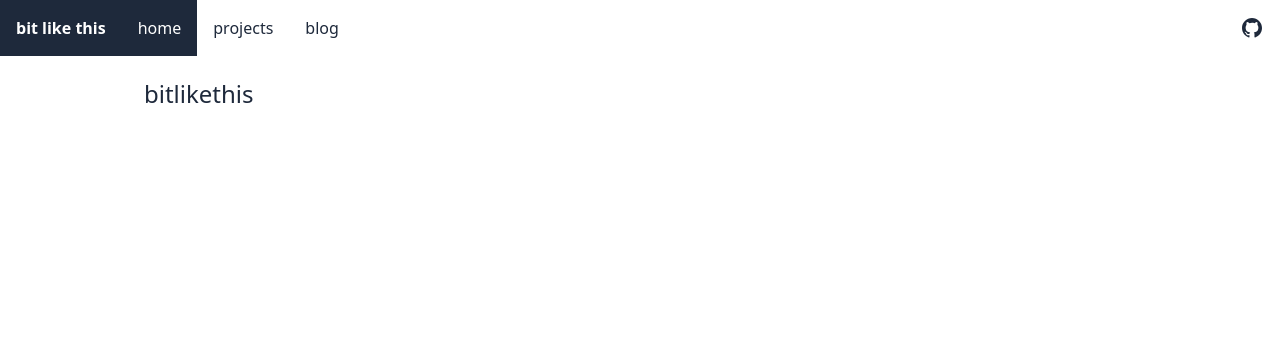
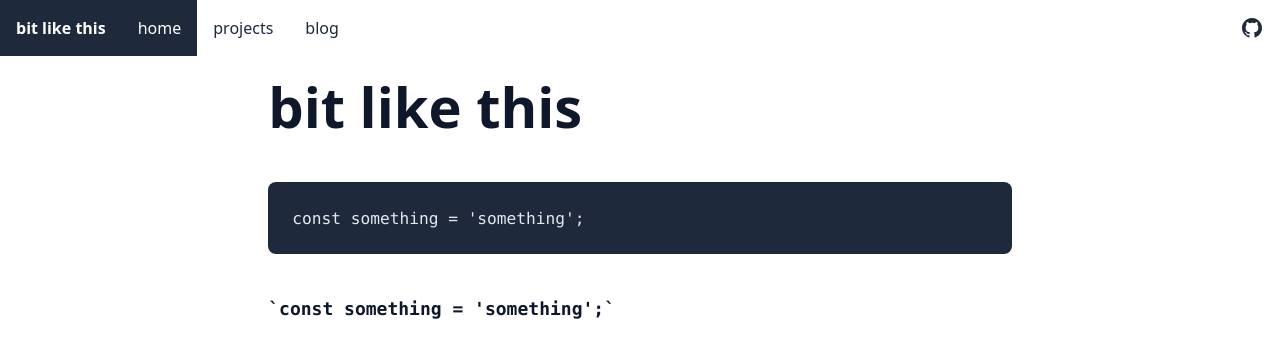
Before and after one commit to bitlikethis/dotcom, a Next.js app: page / in a window 1280 px wide. Shown: the top 358 px of the page. Built offline with nearby package versions, Linux system fonts and the light colour scheme.

Commit message:
feat: use Container and Prose on Home page

```diff
--- a/pages/index.tsx
+++ b/pages/index.tsx
@@ -1,4 +1,5 @@
 import Container from "components/Container";
+import Prose from "components/Prose";
 import type { NextPage } from "next";
 import Head from "next/head";
 
@@ -11,8 +12,16 @@ const Home: NextPage = () => {
         <link rel="icon" href="/favicon.ico" />
       </Head>
 
-      <main className="text-2xl">
-        <Container>bitlikethis</Container>
+      <main>
+        <Container>
+          <Prose>
+            <h1>bit like this</h1>
+            <pre>
+              <code>const something = 'something';</code>
+            </pre>
+            <code>const something = 'something';</code>
+          </Prose>
+        </Container>
       </main>
     </div>
   );
```
